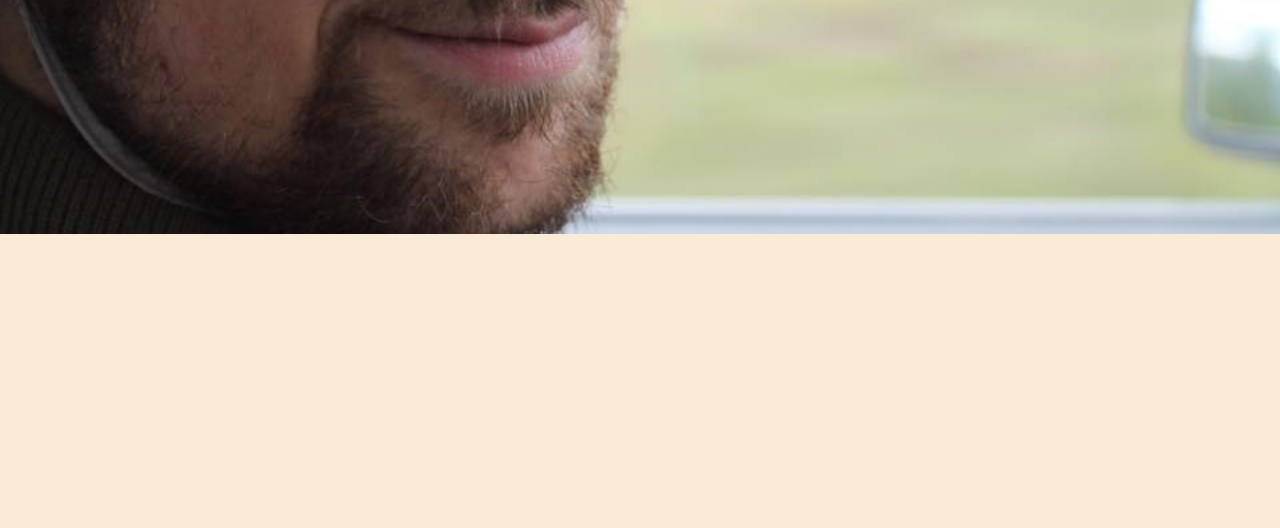
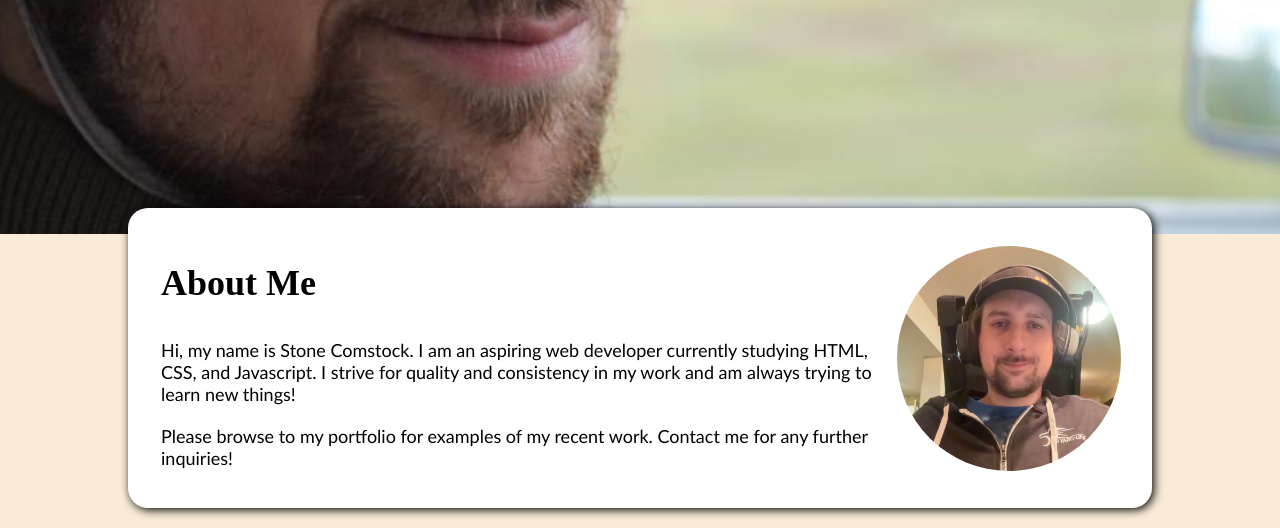
Before and after one commit to stone-com/Week-2-Portfolio-Page, a plain HTML site: page index.html in a window 1280 px wide. Shown: the part 526-1054 px from the top of the page. Before the commit the page ends 800 px from the top, so only its background shows below. Drawn offline with Linux system fonts and the light colour scheme.

Commit message:
added about me section

```diff
--- a/css/style.css
+++ b/css/style.css
@@ -29,8 +29,8 @@ nav {
   justify-content: space-between;
   align-items: center;
   height: 60px;
-  background-color: grey;
-  box-shadow: 2px 2px 12px rgba(0, 0, 0, 0.2);
+  background-color: white;
+  box-shadow: 2px 2px 12px black;
   padding: 0px 5%;
 }
 
@@ -61,7 +61,7 @@ nav ul li a {
   font-weight: bold;
   font-family: cursive;
   font-size: 80px;
-    line-height: 0.;
+  line-height: 0;
 }
 
 .text-container p:nth-child(3) {
@@ -88,4 +88,46 @@ nav ul li a {
   font-weight: bold;
   font-size: 20px;
   margin: 0px 10px;
+  box-shadow: 3px 3px 5px black;
 }
+
+button:active {
+  transform: scale(1.2);
+}
+
+.about-container {
+  display: flex;
+  width: 80%;
+  height: 300px;
+  background-color: white;
+  border-radius: 20px;
+  box-shadow: 2px 2px 10px black;
+  margin: -2% auto 20px auto;
+  position: relative;
+  justify-content: space-evenly;
+  align-items: center;
+}
+
+.about-container img {
+    height: 225px;
+    margin-right: 3%;
+    border-radius: 50%;
+}
+
+.about-text {
+    width: 80%;
+}
+.about-text p:nth-child(1) {
+    font-weight: bold;
+    font-size: 2rem;
+    line-height: 2;
+}
+.about-text p:nth-child(2),
+.about-text p:nth-child(3) {
+    font-family: 'Gill Sans', 'Gill Sans MT', Calibri, 'Trebuchet MS', sans-serif;
+}
+
+.about-text p {
+    padding: 10px;
+    margin-left: 3%;
+}
--- a/index.html
+++ b/index.html
@@ -19,6 +19,7 @@
                  <li><a href="#">Contact</a></li>
              </ul>
          </nav>
+         <!-- Intro text -->
         <div class="text-container">
             <p>Hello,</p>
             <p>I'm Stone</p>
@@ -27,5 +28,15 @@
             <button class="portfolio-btn">Portfolio</button>
         </div>
     </section>
+    <!-- About me section -->
+    <section class="about-container">
+
+        <div class="about-text">
+            <p>About Me</p>
+            <p>Hi, my name is Stone Comstock. I am an aspiring web developer currently studying HTML, CSS, and Javascript. I strive for quality and consistency in my work and am always trying to learn new things!</p>
+            <p>Please browse to my portfolio for examples of my recent work. Contact me for any further inquiries!</p>
+        </div>
+        <img src="images/me.jpg" alt="Picture of me">
+    </section>
 </body>
 </html>
```
Also changed, not shown: images/me.jpg (added). Lines whose indentation alone changed are shown as unchanged.
